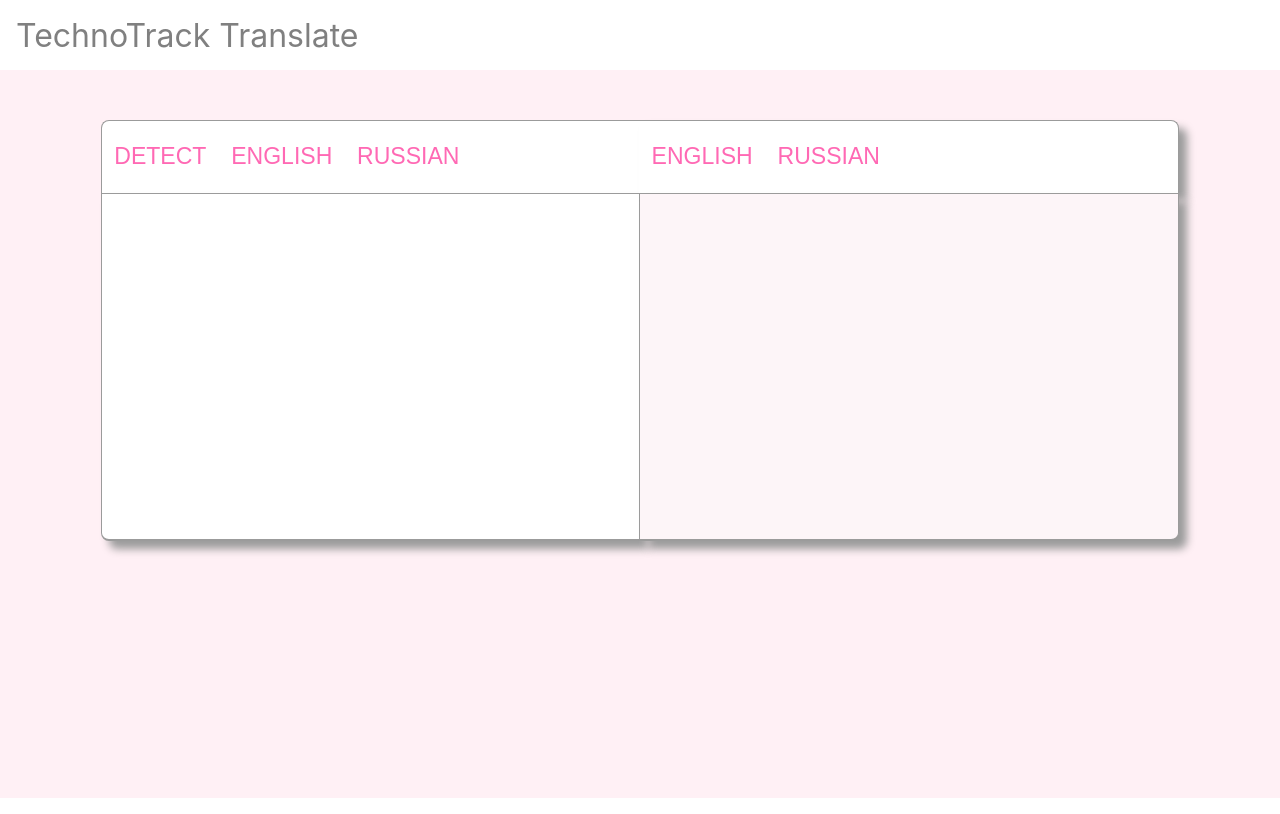
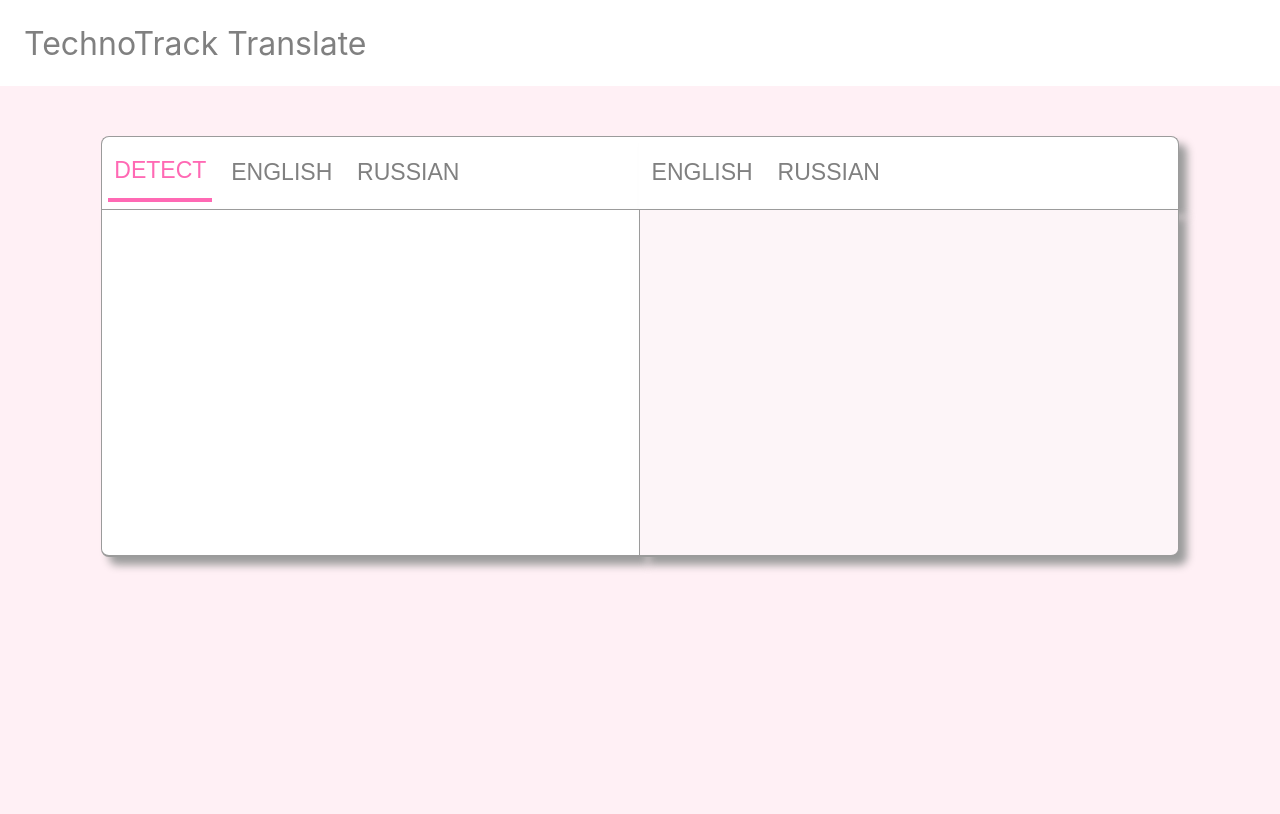
Before and after one commit to foxygen98/2019-2-Track-Frontend-O-Anoshchenko, a React (Create React App) app in the folder exam_2/: page / in a window 1280 px wide. Built offline with nearby package versions, Linux system fonts and the light colour scheme.

Commit message:
Добавила подсветку для языков

```diff
--- a/exam_2/src/TextWindow.tsx
+++ b/exam_2/src/TextWindow.tsx
@@ -3,33 +3,38 @@ import styles from './Translate.module.css'
 import * as T from './types'
 import * as TU from './utils/translate/types'
 import TranslateUtils from './utils/translate'
-
-const languages: T.ILang = {
-    RUSSIAN: 'ru',
-    ENGLISH: 'en',
-    DETECT: ''
-}
+import { languages } from './constants'
 
 function Translate() {
     const [lang, setLang]: [string, React.Dispatch<React.SetStateAction<string>>] = useState<string>('DETECT')
     const [Tlang, setTLang]: [string, React.Dispatch<React.SetStateAction<string>>] = useState<string>('RUSSIAN')
     const [input, setInput]: [string, React.Dispatch<React.SetStateAction<string>>] = useState<string>('')
     const [translated, setTranslated] = useState<TU.IAPIResponse>({ code: 200, lang: '', text: [''] })
+    const [leftPress, setLeftPress] = useState<string>('DETECT')
+    const [rightPress, setRightPress] = useState<string>('DETECT')
 
     function ChangeLang(props: T.IProps): void {
         if (props.for === 'from') {
             setLang(props.lang)
+            setLeftPress(props.lang)
         } else {
             setTLang(props.lang)
+            setRightPress(props.lang)
         }
+        newTranslate()
     }
 
-    async function handleSubmit(event: React.KeyboardEvent<HTMLTextAreaElement>): Promise<void> {
+    function handleSubmit(event: React.KeyboardEvent<HTMLTextAreaElement>): void {
         if (event.charCode === 13 || event.charCode === 32) {
             if (event.charCode === 32) {
                 setInput(input + event.key)
             }
             event.preventDefault()
+            newTranslate()
+        }
+    }
+
+    async function newTranslate(): Promise<void> {
         const fromLang = languages[lang]
         let toLang = languages[Tlang]
         if (fromLang !== '') {
@@ -43,7 +48,6 @@ function Translate() {
         const transl = await TranslateUtils.translate(inputText[0])
         setTranslated(transl)
     }
-    }
 
     function textChange(event: React.ChangeEvent<HTMLTextAreaElement>): void {
         console.log('hi')
@@ -53,8 +57,12 @@ function Translate() {
     }
 
     function LangName(props: T.IProps) {
+        let style = styles.Name
+        if (props.lang === props.pressButt) {
+            style = `${styles.Name} ${styles.Press}`
+        }
         return (
-            <button className={`${styles.Name} ${styles[props.lang]}`} onClick={() => ChangeLang(props)}>{props.lang}</button>
+            <button className={style} onClick={() => ChangeLang(props)}>{props.lang}</button>
         )
     }
 
@@ -63,16 +71,16 @@ function Translate() {
             <div className={styles.Box}>
                 <div>
                     <div className={styles.LangSelectionLeft}>
-                        <LangName lang={'DETECT'} for={'from'} />
-                        <LangName lang={'ENGLISH'} for={'from'} />
-                        <LangName lang={'RUSSIAN'} for={'from'} />
+                        <LangName lang={'DETECT'} for={'from'} pressButt={leftPress} />
+                        <LangName lang={'ENGLISH'} for={'from'} pressButt={leftPress} />
+                        <LangName lang={'RUSSIAN'} for={'from'} pressButt={leftPress} />
                     </div>
                     <textarea className={styles.InputLeft} onKeyPress={handleSubmit} onChange={textChange} value={input} />
                 </div>
                 <div>
                     <div className={styles.LangSelectionRight}>
-                        <LangName lang={'ENGLISH'} for={'to'} />
-                        <LangName lang={'RUSSIAN'} for={'to'} />
+                        <LangName lang={'ENGLISH'} for={'to'} pressButt={rightPress} />
+                        <LangName lang={'RUSSIAN'} for={'to'} pressButt={rightPress} />
                     </div>
                     <textarea disabled className={styles.InputRight} value={translated.text} />
                 </div>
--- a/exam_2/src/Translate.module.css
+++ b/exam_2/src/Translate.module.css
@@ -1,5 +1,5 @@
 .header {
-    margin: 2vh;
+    margin: 3vh;
     height: auto;
     font-size: 4vh;
     color: gray;
@@ -79,17 +79,18 @@ button {
 .Name {
     border: 0vh;
     background-color: white;
-    color: hotpink;
+    color: gray;
     margin: 0.5vw;
     font-size: 1.8vw;
     cursor: pointer;
-}
-
-.Name:active {
-    border-bottom: 0.5vh solid hotpink;
 }
 
 .Box {
     display: flex;
     padding: 50px;
 }
+
+.Press {
+    color: hotpink;
+    border-bottom: 0.6vh solid hotpink;
+}
--- /dev/null
+++ b/exam_2/src/constants.tsx
@@ -0,0 +1,7 @@
+import * as T from './types'
+
+export const languages: T.ILang = {
+    RUSSIAN: 'ru',
+    ENGLISH: 'en',
+    DETECT: ''
+}
--- a/exam_2/src/types.tsx
+++ b/exam_2/src/types.tsx
@@ -1,6 +1,7 @@
 export interface IProps {
     lang: string,
-    for: string
+    for: string,
+    pressButt?: string
 }
 
 export interface ILang {
```
Lines whose indentation alone changed are shown as unchanged.
